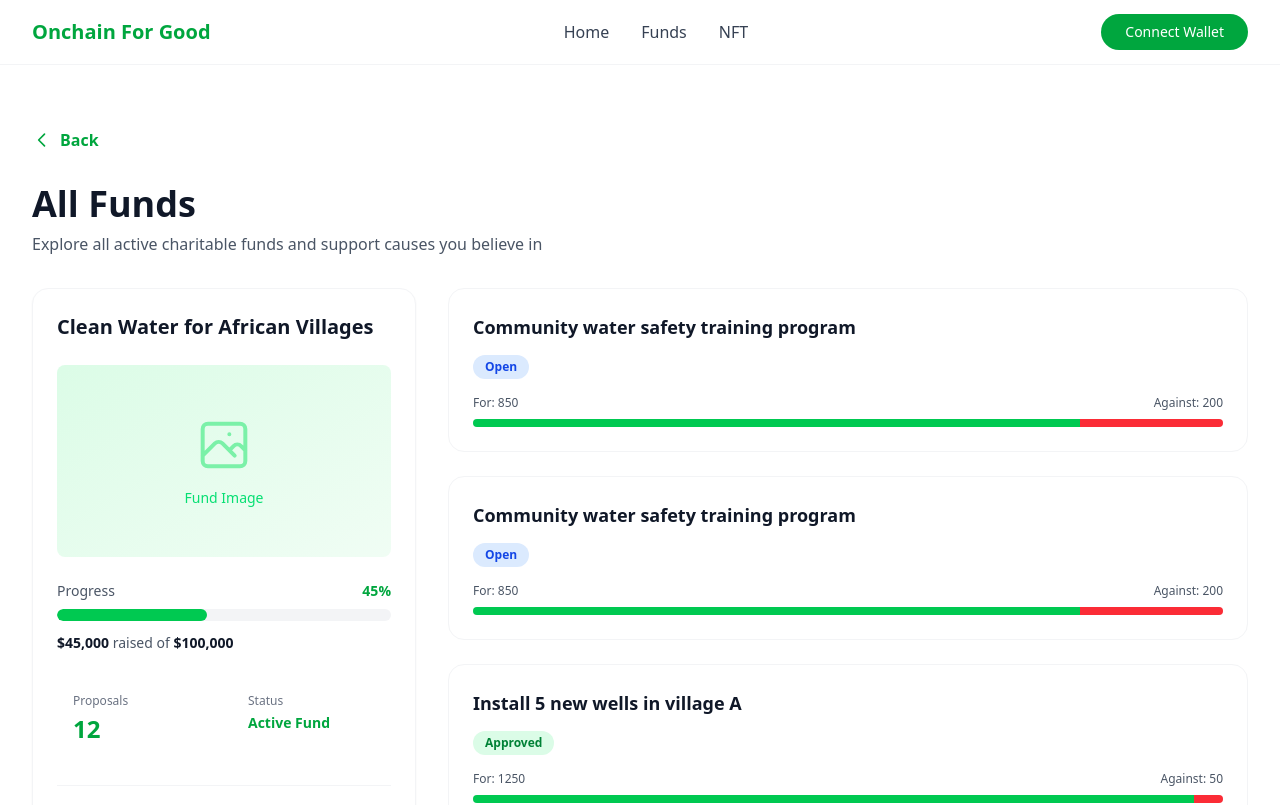
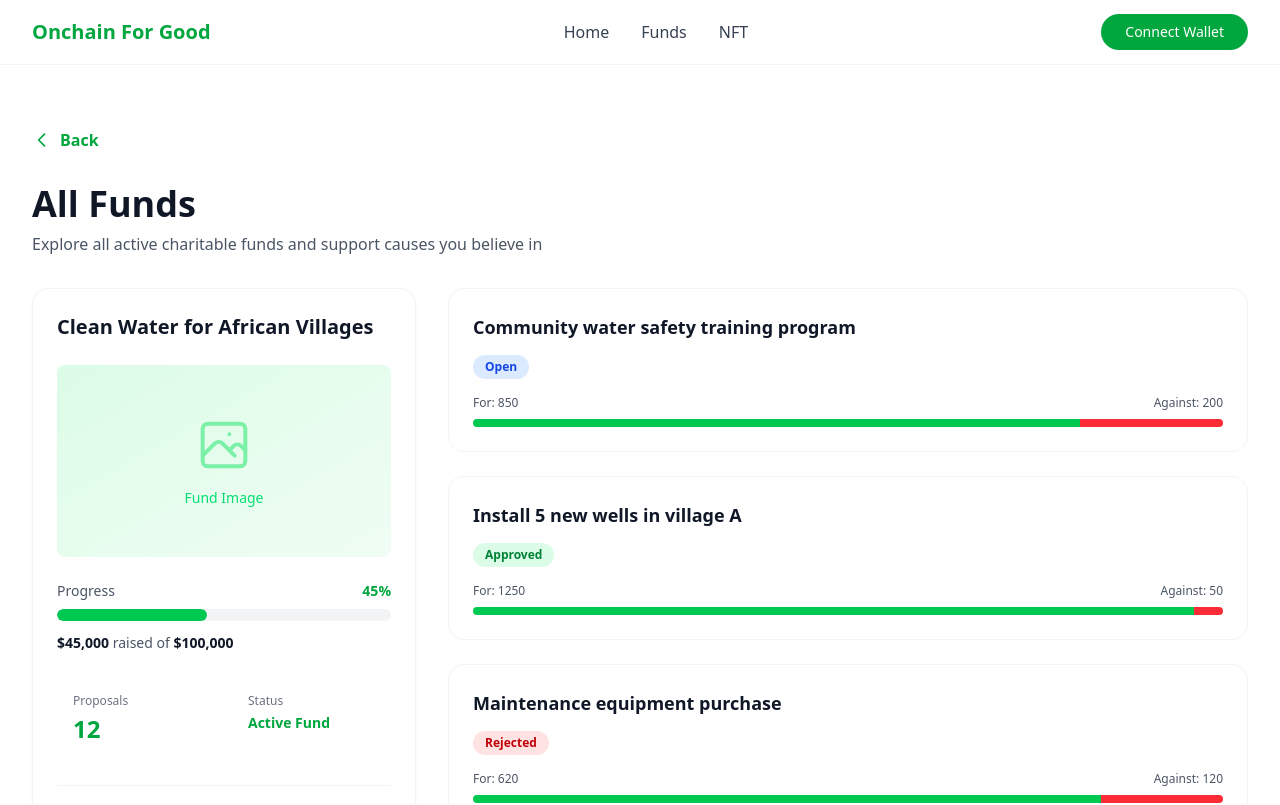
Before and after one commit to anotherath/onchain-for-good, a Next.js app: page /proposal-list in a window 1280 px wide. Shown: the top 805 px of the page. Built offline with nearby package versions, Linux system fonts and the light colour scheme.

Commit message:
change a little in all-proposal

```diff
--- a/components/proposal-list-components/all-proposals.tsx
+++ b/components/proposal-list-components/all-proposals.tsx
@@ -1,5 +1,4 @@
 import RoundedButton from "../buttons/rounded-button";
-import TextButton from "../buttons/text-button";
 import FundProposalCard from "../cards/fund-proposal-card";
 
 export default function AllProposals() {
@@ -10,17 +9,19 @@ export default function AllProposals() {
       forVotes: 850,
       againstVotes: 200,
     },
-    {
-      title: "Community water safety training program",
-      status: "Open",
-      forVotes: 850,
-      againstVotes: 200,
-    },
+
     {
       title: "Install 5 new wells in village A",
       status: "Approved",
       forVotes: 1250,
       againstVotes: 50,
+    },
+
+    {
+      title: "Maintenance equipment purchase",
+      status: "Rejected",
+      forVotes: 620,
+      againstVotes: 120,
     },
   ];
 
@@ -38,7 +39,7 @@ export default function AllProposals() {
         ))}
       </div>
       <div className="text-center mt-8">
-        <RoundedButton>Show more</RoundedButton>{" "}
+        <RoundedButton>Show more</RoundedButton>
       </div>
     </section>
   );
```
